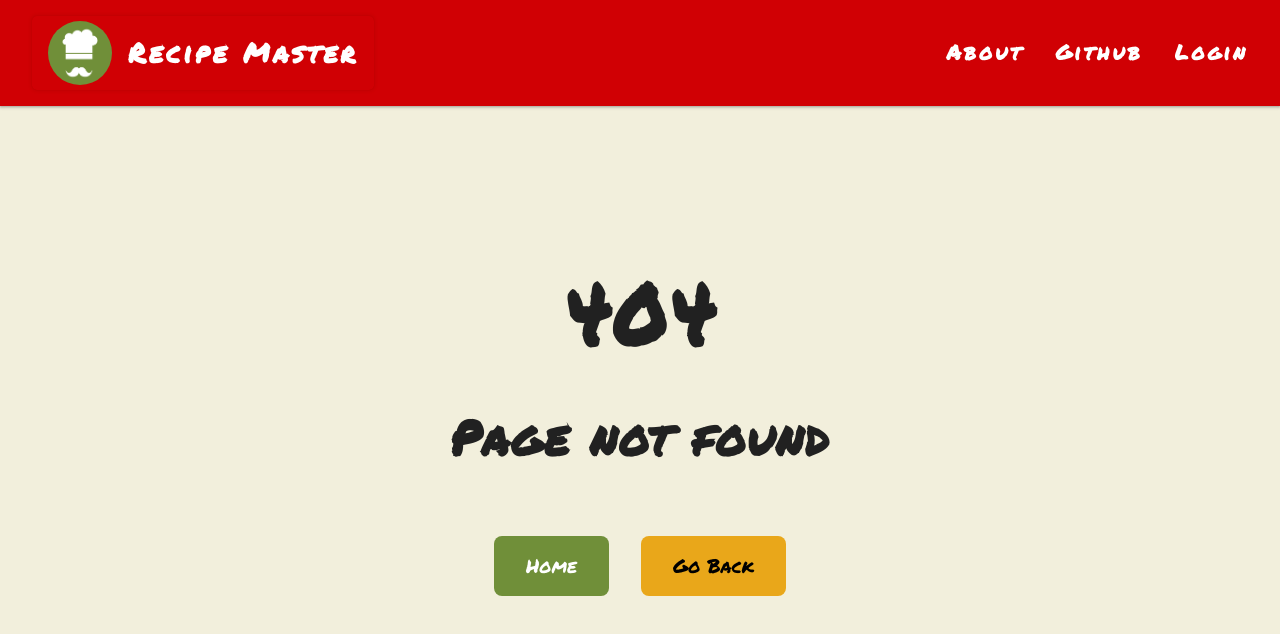
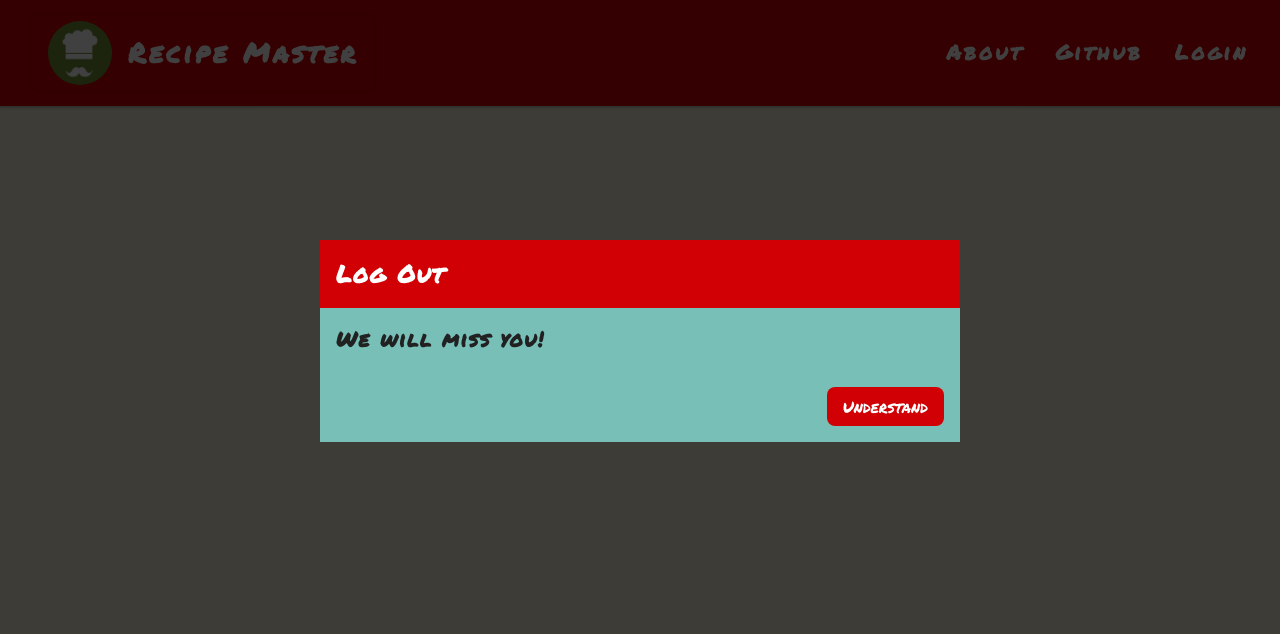
Before and after one commit to erol1098/recipe-app-react, a React (Create React App) app: page /goodbye in a window 1280 px wide. Before the commit this address had no page. Shown: the top 634 px of the page. Built offline with nearby package versions, Linux system fonts and the light colour scheme.

Commit message:
Modal Updated

```diff
--- a/src/App.js
+++ b/src/App.js
@@ -14,6 +14,7 @@ import Login from "./pages/Login/Login";
 import { AuthContextProvider } from "./utils/auth-context";
 import Search from "./pages/Home/Search";
 import Layout from "./components/UI/Layout/Layout";
+import GoodBye from "./components/UI/GoodBye";
 
 const App = () => {
   return (
@@ -32,6 +33,7 @@ const App = () => {
                   <Route path="login" element={<Login />} />
                   <Route path="details/:name" element={<Details />} />
                   <Route path="about" element={<About />} />
+                  <Route path="goodbye" element={<GoodBye />} />
                   <Route path="*" element={<NotFound />} />
                 </Routes>
               </BrowserRouter>
--- a/src/components/Navbar/Navbar.jsx
+++ b/src/components/Navbar/Navbar.jsx
@@ -1,12 +1,13 @@
 import React, { useContext } from "react";
 import StyledNav, { Logo } from "./Navbar.styled";
-import { NavLink } from "react-router-dom";
+import { NavLink, useNavigate } from "react-router-dom";
 import logo from "../../assets/logo.png";
 import AuthContext from "../../utils/auth-context";
 import Recipes from "../../utils/recipes";
 const Navbar = () => {
   const { isLoggedIn, logout } = useContext(AuthContext);
   const { setMeals } = useContext(Recipes);
+  const navigate = useNavigate();
   return (
     <StyledNav>
       <NavLink to="/">
@@ -30,16 +31,15 @@ const Navbar = () => {
         <li>
           {!isLoggedIn && <NavLink to="login">Login</NavLink>}
           {isLoggedIn && (
-            <NavLink to="/">
             <button
               onClick={() => {
+                navigate("/goodbye");
                 logout();
                 setMeals("");
               }}
             >
               Logout
             </button>
-            </NavLink>
           )}
         </li>
       </ul>
--- /dev/null
+++ b/src/components/UI/GoodBye.jsx
@@ -0,0 +1,24 @@
+import React, { useContext } from "react";
+import Modal from "./Modal/Modal";
+import { useNavigate, Navigate } from "react-router-dom";
+import AuthContext from "../../utils/auth-context";
+const GoodBye = () => {
+  const navigate = useNavigate();
+  const { isLoggedIn } = useContext(AuthContext);
+  return (
+    <>
+      {!isLoggedIn && (
+        <Modal
+          title={"Log Out"}
+          message={"We will miss you!"}
+          onConfirm={() => {
+            navigate("/");
+          }}
+        />
+      )}
+      {isLoggedIn && <Navigate to="/" />}
+    </>
+  );
+};
+
+export default GoodBye;
```
Lines whose indentation alone changed are shown as unchanged.
